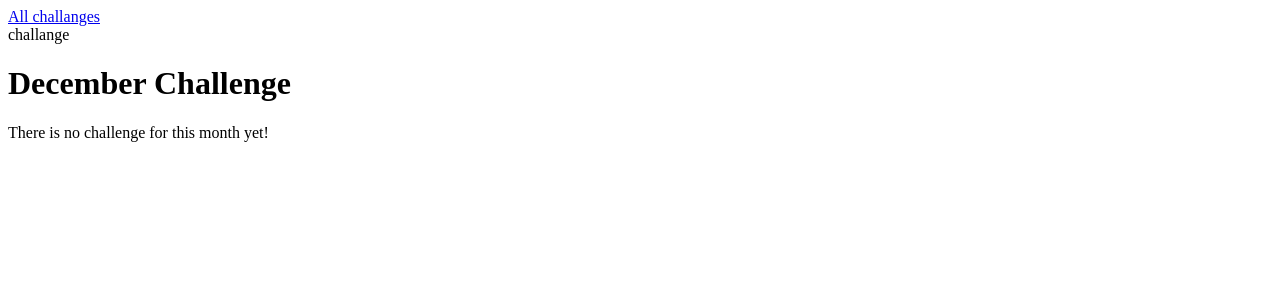
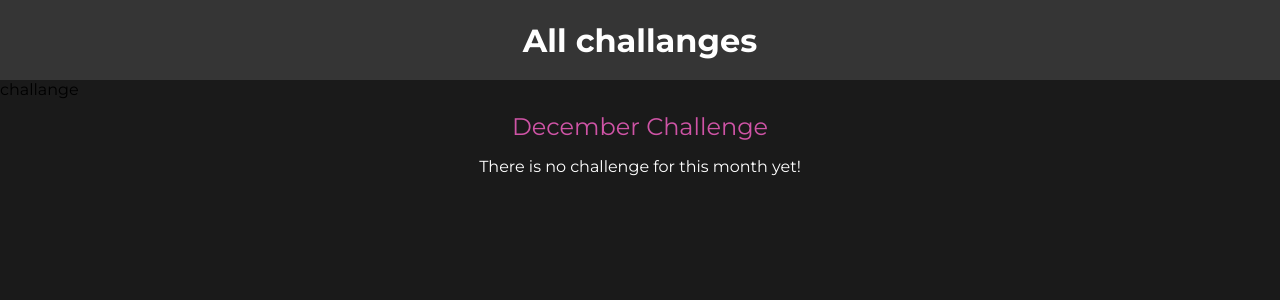
Before and after one commit to praveesh91/django_project, a Django app: page /challanges/december in a window 1280 px wide. Shown: the top 300 px of the page. Run offline with Django 5.2, Linux system fonts and the light colour scheme.

Commit message:
add app level and component level css

```diff
--- /dev/null
+++ b/monthly_challanges/challanges/static/challanges/challange.css
@@ -0,0 +1,22 @@
+h1,
+h2 {
+  text-align: center;
+  color: white;
+}
+
+h1 {
+  font-size: 1.5rem;
+  margin: 2rem 0 1rem 0;
+  font-weight: normal;
+  color: #cf54a6;
+}
+
+h2 {
+  font-size: 3rem;
+  font-weight: bold;
+}
+
+.fallback {
+  text-align: center;
+  color: white;
+}
--- /dev/null
+++ b/monthly_challanges/challanges/static/challanges/includes/header.css
@@ -0,0 +1,25 @@
+header {
+  width: 100%;
+  height: 5rem;
+  background-color: #353535;
+}
+
+header nav {
+  width: 100%;
+  height: 100%;
+  display: flex;
+  justify-content: center;
+  align-items: center;
+}
+
+header nav a {
+  color: white;
+  font-size: 2rem;
+  font-weight: bold;
+  text-decoration: none;
+}
+
+header nav a:hover,
+header nav a:active {
+  color: #cf54a6;
+}
--- a/monthly_challanges/challanges/templates/challanges/challange.html
+++ b/monthly_challanges/challanges/templates/challanges/challange.html
@@ -1,5 +1,9 @@
 {% extends "base.html" %}
-
+{% load static %}
+{% block css_files %}
+<link rel="stylesheet" href="{% static "challanges/challange.css" %}">
+<link rel="stylesheet" href="{% static "challanges/includes/header.css" %}">
+{% endblock %}
 {% block page_title %}
   {{ month_name|title }} Challenge
 {% endblock %}
@@ -11,6 +15,6 @@
   {% if text is not None %}
     <h2>{{ text }}</h2>
   {% else %}
-    <p>There is no challenge for this month yet!</p>
+    <p class="fallback">There is no challenge for this month yet!</p>
   {% endif %}
 {% endblock %}
--- a/monthly_challanges/challanges/templates/challanges/index.html
+++ b/monthly_challanges/challanges/templates/challanges/index.html
@@ -2,6 +2,7 @@
 {% load static %}
 {% block css_files %}
 <link rel="stylesheet" href="{% static "challanges/challanges.css" %}">
+<link rel="stylesheet" href="{% static "challanges/includes/header.css" %}">
 {% endblock %}
 
 {% block page_title %}
--- a/monthly_challanges/monthly_challanges/settings.py
+++ b/monthly_challanges/monthly_challanges/settings.py
@@ -118,6 +118,10 @@ USE_TZ = True
 
 STATIC_URL = "static/"
 
+STATICFILES_DIRS = [
+    BASE_DIR / "static"
+]
+
 # Default primary key field type
 # https://docs.djangoproject.com/en/5.2/ref/settings/#default-auto-field
 
--- /dev/null
+++ b/static/styles.css
@@ -0,0 +1,9 @@
+@import url('https://fonts.googleapis.com/css2?family=Montserrat:ital,wght@0,100..900;1,100..900&display=swap');
+
+html{
+    font-family: "Montserrat", sans-serif;
+}
+body {
+  margin: 0;
+  background-color: #1a1a1a;
+}
--- a/templates/base.html
+++ b/templates/base.html
@@ -1,9 +1,11 @@
+{% load static %}
 <!DOCTYPE html>
 <html lang="en">
   <head>
     <meta charset="UTF-8" />
     <meta name="viewport" content="width=device-width, initial-scale=1.0" />
     <title>{% block page_title %}My Challanges{% endblock %}</title>
+    <link rel="stylesheet" href="{% static "styles.css" %}">
     {% block css_files %}{% endblock %}
   </head>
   <body>
```
Also changed, not shown: monthly_challanges/challanges/static/challanges/challanges.css (+36 -2 lines).
